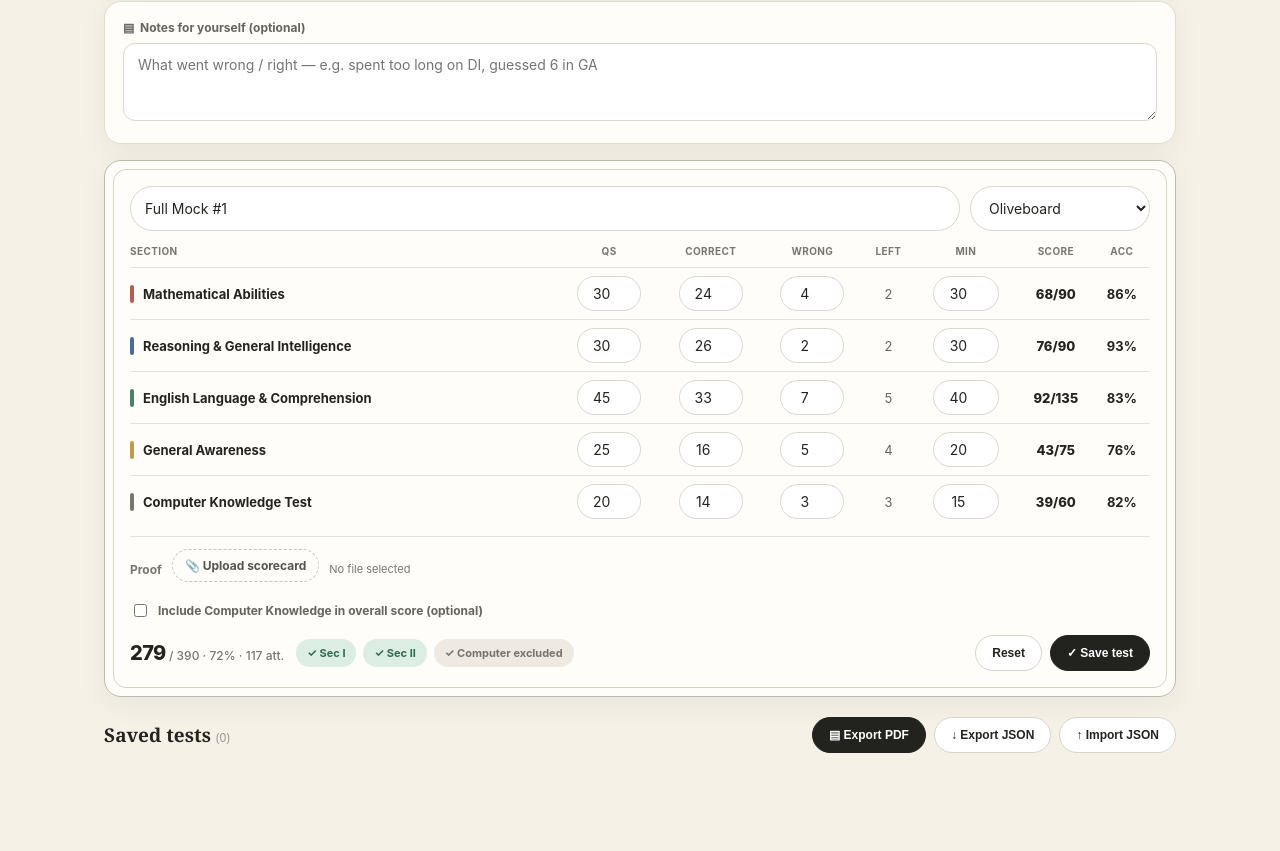
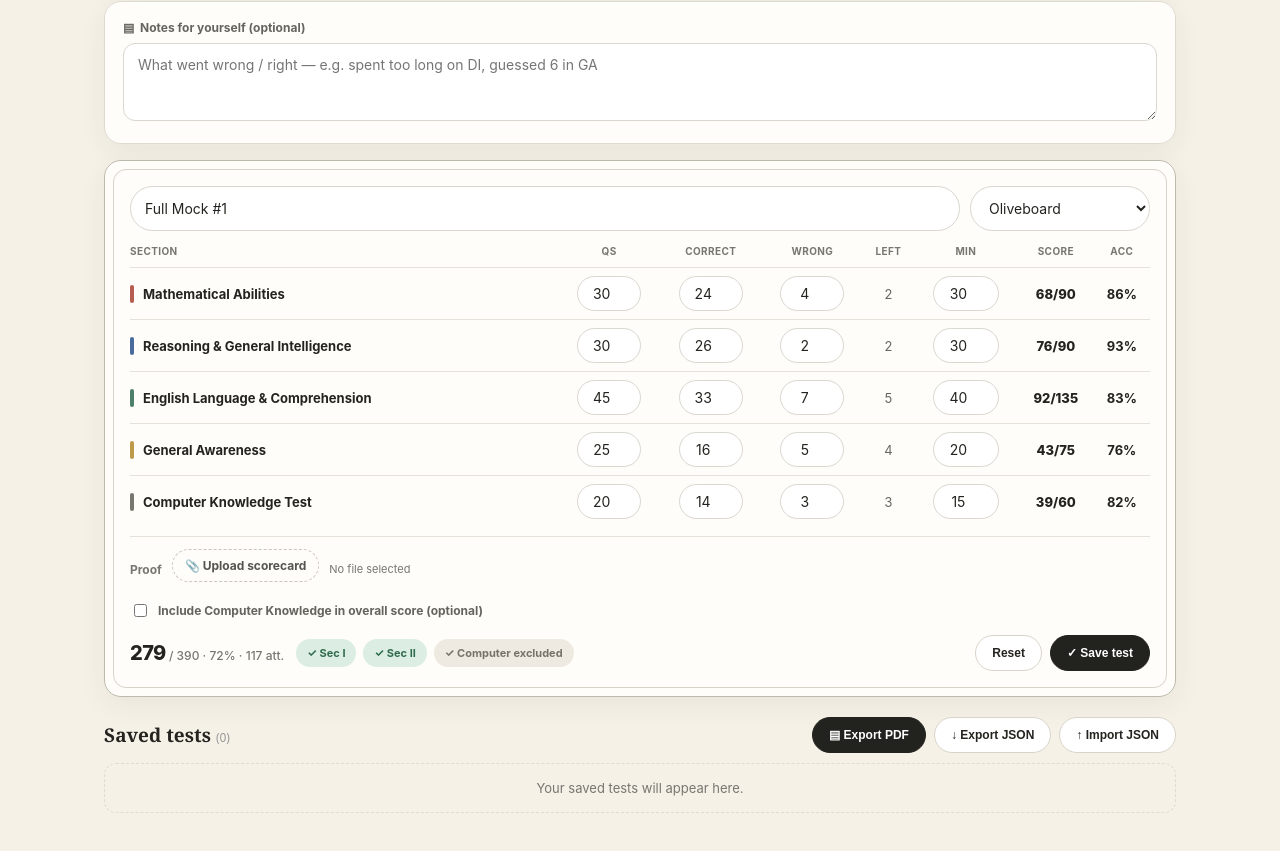
Before and after one commit to gopesh1234/mathsPractice, a plain HTML site: page index.html in a window 1280 px wide. Shown: the part 334-1185 px from the top of the page. Drawn offline with nearby package versions, Linux system fonts and the light colour scheme.

Commit message:
Update index.html

```diff
--- a/index.html
+++ b/index.html
@@ -1097,6 +1097,7 @@
                 <input type="file" id="importFile" accept=".json,application/json" class="hidden" />
             </div>
         </div>
+        <div id="savedList" class="saved-list"><div class="empty">Your saved tests will appear here.</div></div>
     </div>
 
     <script src="https://cdnjs.cloudflare.com/ajax/libs/jspdf/2.5.1/jspdf.umd.min.js"></script>
```
